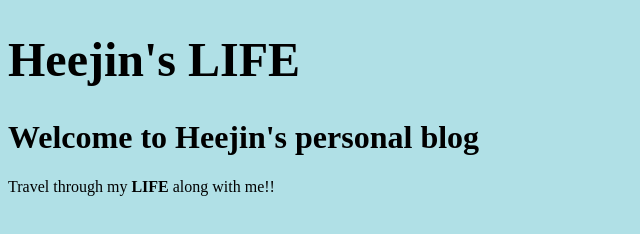
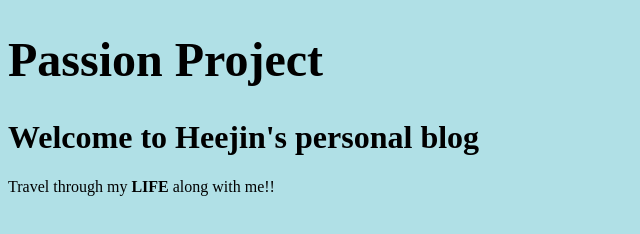
Before and after one commit to hj2118/ideation_website, a plain HTML site: page index.html in a window 1280 px wide. Shown: the whole page, without its empty margins (0-640 px from the left). Drawn offline with Linux system fonts and the light colour scheme.

Commit message:
Added initial file

```diff
--- a/index.html
+++ b/index.html
@@ -5,7 +5,7 @@
     <title>Heejin's Life</title>
   </head>
   <body style="background-color:powderblue;">
-    <h1 style="font-size:300%;">Heejin's LIFE</h1>
+    <h1 style="font-size:300%;">Passion Project</h1>
     <h1>Welcome to Heejin's personal blog</h1>
     <p>Travel through my <strong>LIFE</strong> along with me!!</p>
   </body>
```
